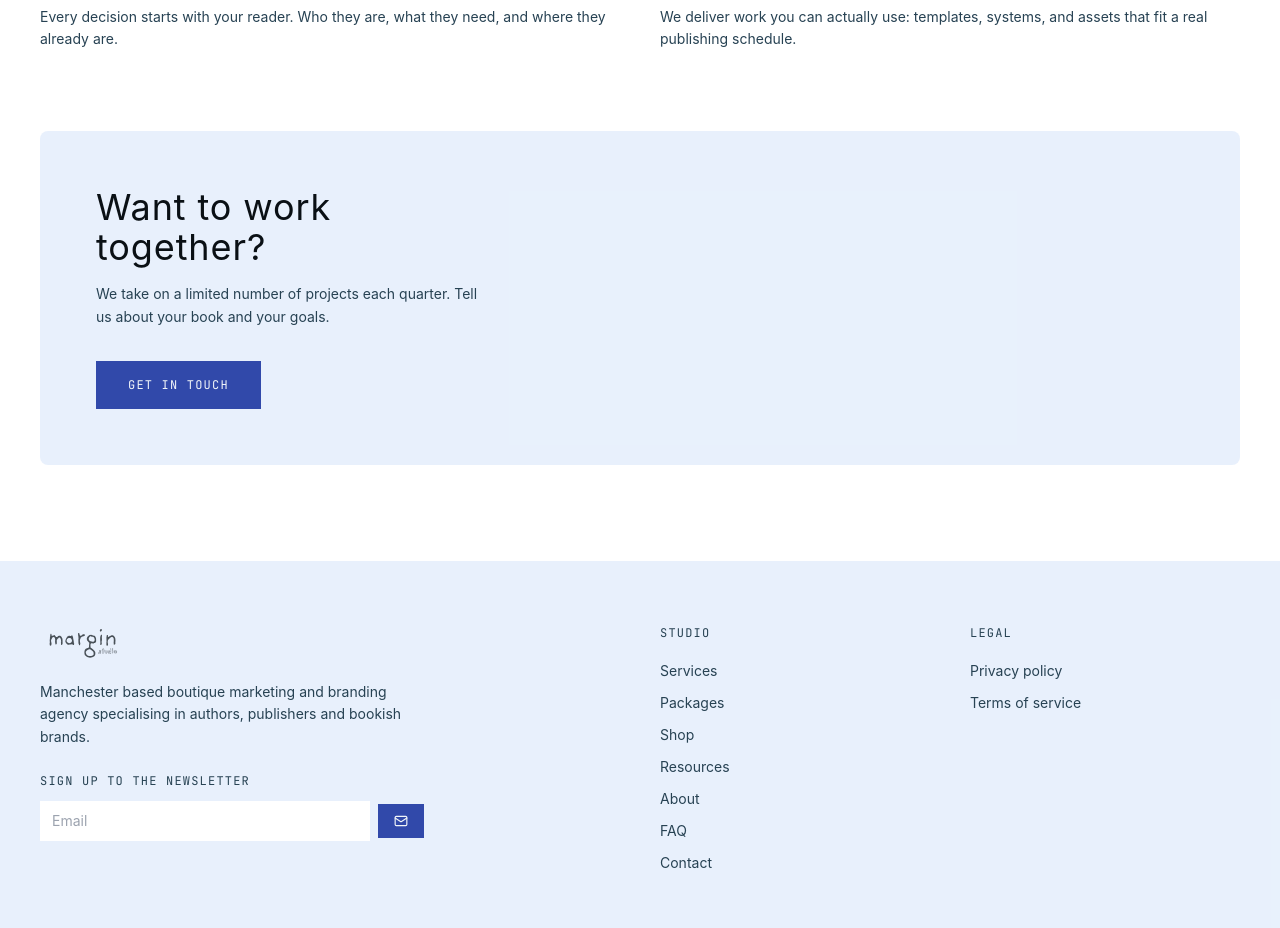
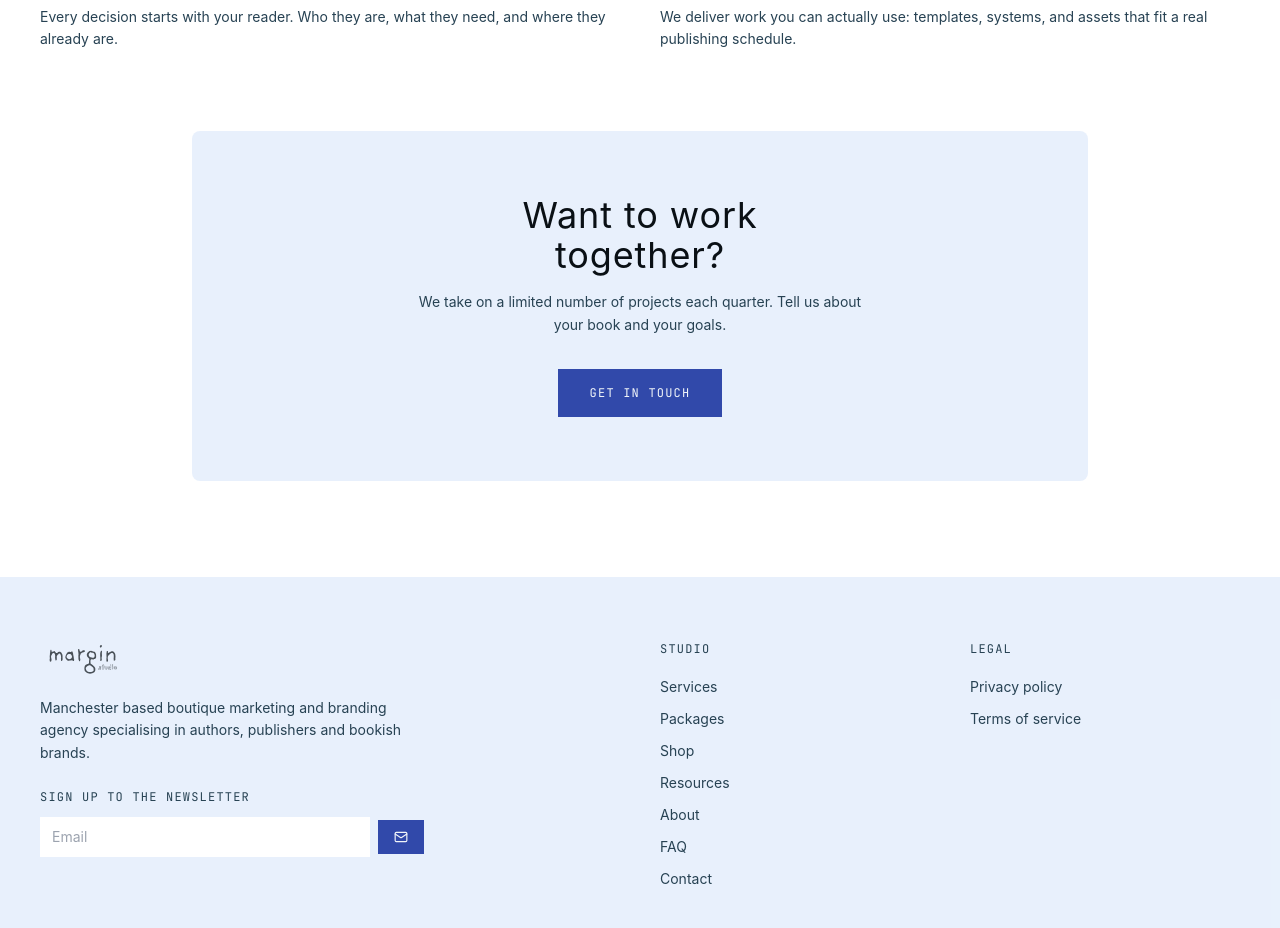
Before and after one commit to marginstudiouk/marginstudio, a React (Vite) app: page /about in a window 1280 px wide. Shown: the part 1080-2008 px from the top of the page. Built offline with nearby package versions, Linux system fonts and the light colour scheme; no server answers; a web font is replaced by a local one.

Commit message:
Fix about page CTA

```diff
--- a/src/pages/About.jsx
+++ b/src/pages/About.jsx
@@ -64,12 +64,12 @@ export default function About() {
           whileInView={{ opacity: 1, y: 0 }}
           viewport={{ once: true }}
           transition={{ duration: 0.6 }}
-          className="bg-secondary/50 p-10 md:p-14 rounded-[8px]"
+          className="max-w-4xl mx-auto bg-secondary/50 p-10 md:p-16 rounded-[8px] text-center"
         >
           <h2 className="font-display text-3xl md:text-4xl tracking-wide text-foreground leading-[0.9] mb-4">
             Want to work<br />together?
           </h2>
-          <p className="text-sm font-sans text-muted-foreground mb-8 max-w-sm leading-relaxed">
+          <p className="text-sm font-sans text-muted-foreground mb-8 max-w-md mx-auto leading-relaxed">
             We take on a limited number of projects each quarter. Tell us about your book and your goals.
           </p>
           <Link
```
